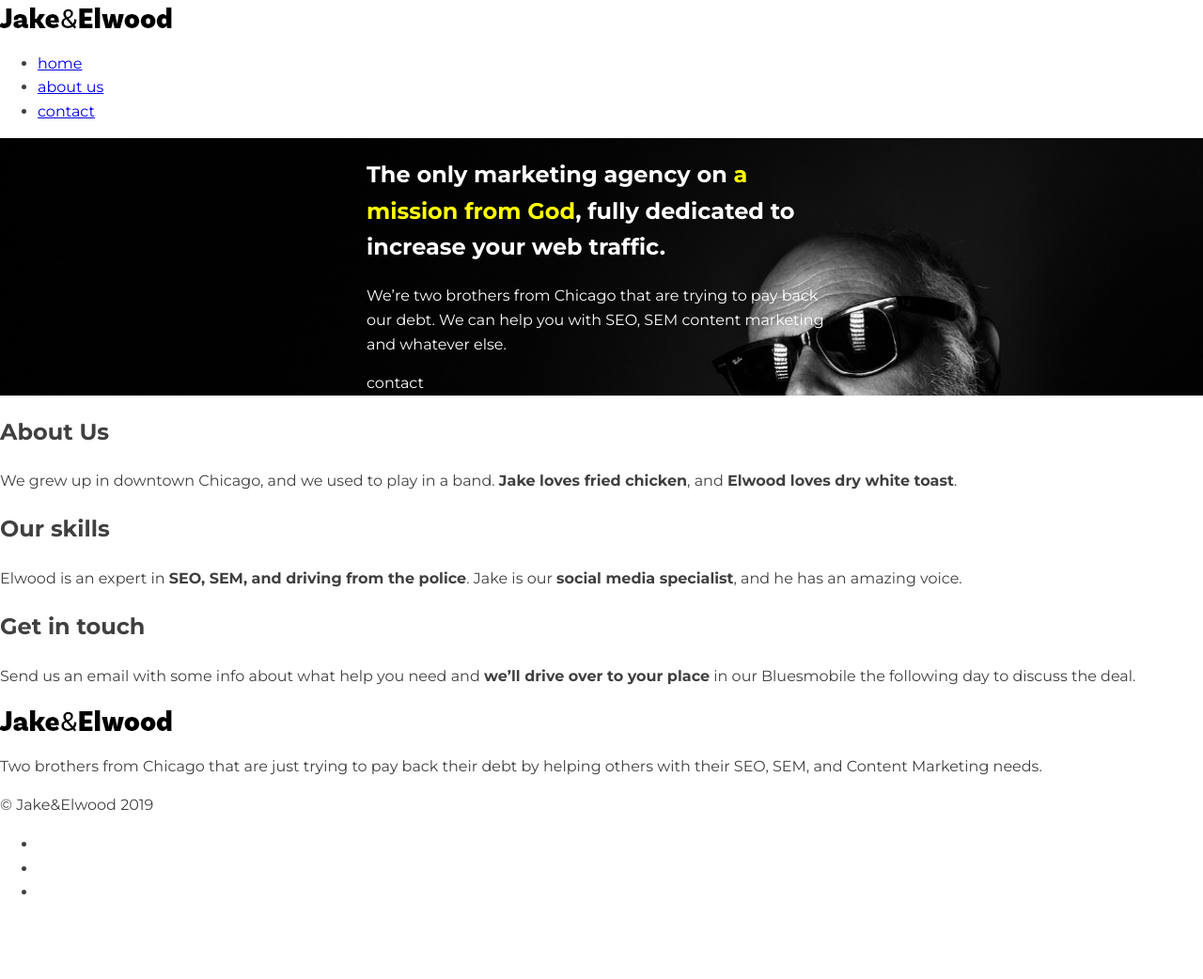
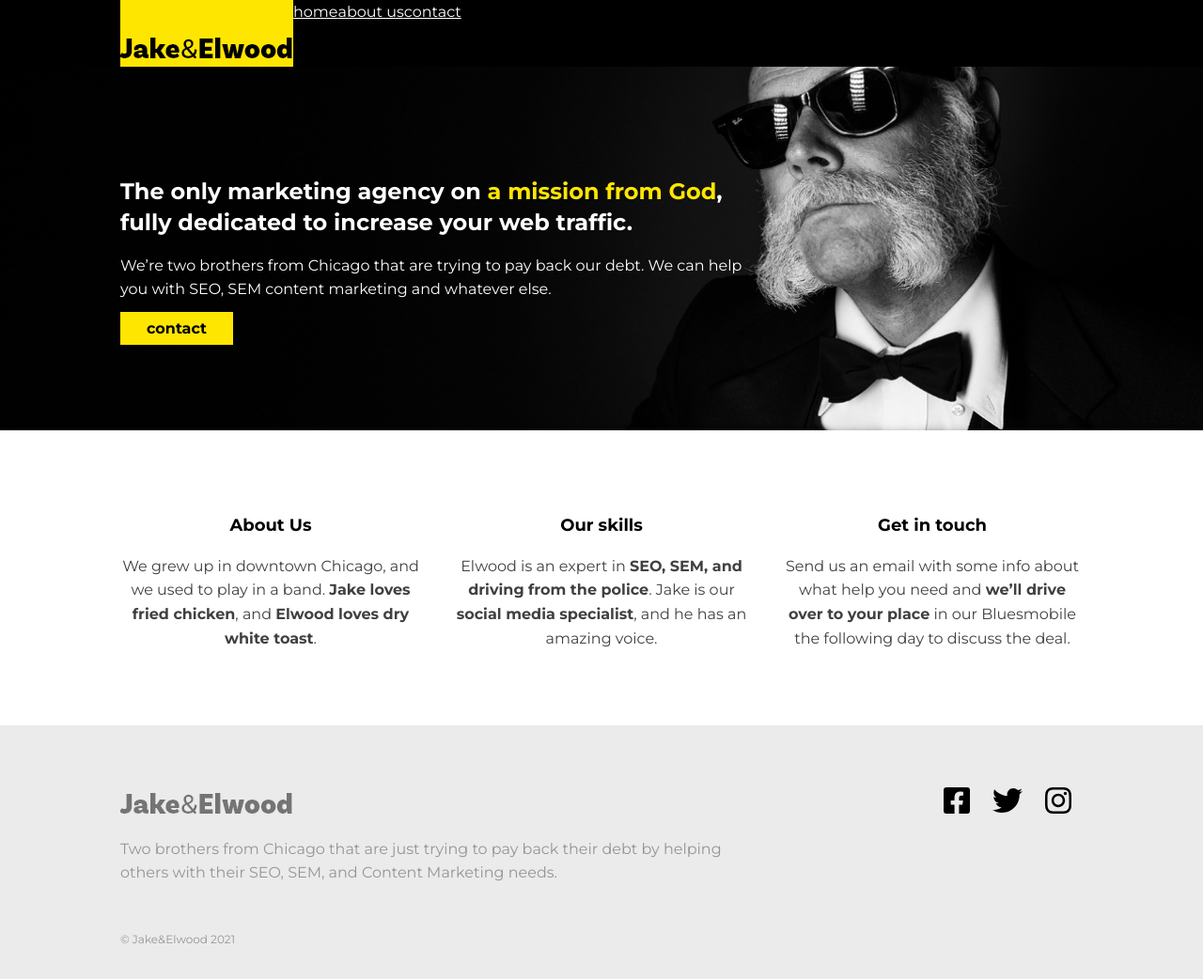
Before and after one commit to ManudeQuevedo/final-project-responsive-bootcamp-scrimba, a plain HTML site: page index.html in a window 1280 px wide. Shown: the whole page at 94% size. Before the commit the page ends 979 px from the top, so only its background shows below. Drawn offline with Linux system fonts and the light colour scheme.

Commit message:
Started to work on the desktop version of the webpage

```diff
--- a/index.html
+++ b/index.html
@@ -3,13 +3,20 @@
    <head>
       <meta charset="UTF-8" />
       <meta http-equiv="X-UA-Compatible" content="IE=edge" />
+
+      <!-- Favicon image -->
       <link rel="shortcut icon" href="img/favicon.ico" type="image/x-icon" />
       <meta name="viewport" content="width=device-width, initial-scale=1.0" />
+
+      <!-- Main CSS Styles -->
       <link rel="stylesheet" href="style.css" />
+
+      <!-- Fontawesome CDN -->
+      <script defer src="https://use.fontawesome.com/releases/v5.15.3/js/all.js" integrity="sha384-haqrlim99xjfMxRP6EWtafs0sB1WKcMdynwZleuUSwJR0mDeRYbhtY+KPMr+JL6f" crossorigin="anonymous"></script>
       <title>Jake & Elwood | Marketing Agency</title>
    </head>
    <body>
-      <header class="header">
+      <header class="header main-grid">
          <div class="header-content">
             <a class="logo-link" href="index.html">
                <img src="img/logo.png" alt="" class="logo" />
@@ -32,7 +39,7 @@
       </header>
 
       <main>
-            <section class="hero">
+            <section class="hero main-grid">
                 <div class="col-2">
                     <h1 class="hero-title">The only marketing agency on <span class="accent-color">a mission from God</span>, fully dedicated to increase your web traffic. </h1>
                     <p class="subtitle">We’re two brothers from Chicago that are trying to pay back our debt. We can help you with SEO, SEM content marketing and whatever else.</p>
@@ -40,7 +47,7 @@
                 </div>
             </section>
 
-            <section class="info">
+            <section class="info main-grid">
                 <div class="col-1">
                     <h2 class="section-title section-title-center">About Us</h2>
                     <p>We grew up in downtown Chicago, and we used to play in a band. <strong>Jake loves fried chicken</strong>, and <strong>Elwood loves dry white toast</strong>.</p>
@@ -58,19 +65,17 @@
         </main>
 
 
-        <footer>
-            <div class="col-2">
+        <footer class="footer main-grid">
+            <div class="footer-main">
                 <img src="img/logo.png" alt="" class="footer-logo">
                 <p class="footer-text">Two brothers from Chicago that are just trying to pay back their debt by helping others with their SEO, SEM, and Content Marketing needs.</p>
-                <p class="footer-fineprint">© Jake&Elwood 2019</p>
+                <p class="footer-fineprint">© Jake&Elwood 2021</p>
             </div>
-            <div class="col-1 social-links">
-                <ul class="social-list">
-                    <li class="social-item"><a href="#" class="social-link"></a></li>
-                    <li class="social-item"><a href="#" class="social-link"></a></li>
-                    <li class="social-item"><a href="#" class="social-link"></a></li>
-                </ul>
-            </div>
+            <ul class="social-list">
+                <li class="social-item"><a href="#" class="social-link"><i class="fab fa-facebook-square fa-2x"></i></a></li>
+                <li class="social-item"><a href="#" class="social-link"><i class="fab fa-twitter fa-2x"></i></a></li>
+                <li class="social-item"><a href="#" class="social-link"><i class="fab fa-instagram fa-2x"></i></a></li>
+            </ul>
         </footer>
    </body>
 </html>
--- a/style.css
+++ b/style.css
@@ -1,6 +1,11 @@
-/* Fonts */
+/*==================
+      Fonts
+==================*/
 @import url('https://fonts.googleapis.com/css2?family=Montserrat:wght@200;400;700;900&display=swap');
 
+/*==================
+   General Layout
+==================*/
 * {
    box-sizing: border-box;
 }
@@ -13,6 +18,15 @@ body {
    margin: 0;
 }
 
+.main-grid {
+   display: grid;
+   grid-template-columns: minmax(1em, 1fr) minmax(0px, 500px) minmax(1em, 1fr);
+   gap: 0 2em;
+}
+
+/*==================
+     Typography
+==================*/
 h1,
 h2,
 strong {
@@ -20,20 +34,186 @@ strong {
 }
 
 .accent-color {
-   color: yellow;
+   color: #ffe600;
+}
+
+.section-title {
+   color: #000;
+   font-size: 1.125rem;
+   margin-top: 1.25em;
 }
 
 /*==================
-    Hero Styles
+      Buttons
+==================*/
+.btn {
+   font-weight: 700;
+   margin-top: 0.5em;
+   padding: 0.5em 1.75em;
+   text-decoration: none;
+}
+
+.btn-primary {
+   background-color: #ffe600;
+   color: #000;
+   justify-self: start;
+}
+
+.btn-secondary {
+}
+
+/*==================
+    Nav Section
+==================*/
+.header {
+   background-color: #000;
+}
+
+.header-content {
+   display: flex;
+   grid-column: 2 / -2;
+}
+
+.logo-link {
+   background-color: #ffe600;
+   padding-top: 2em;
+}
+
+.nav-list {
+   display: flex;
+   list-style: none;
+   margin: 0;
+   padding: 0;
+}
+
+.nav-link {
+   color: #fff;
+}
+
+/*==================
+   Hero Section
 ==================*/
 .hero {
    background-image: url('./img/hero-bg.jpg');
+   background-position: bottom;
    background-repeat: no-repeat;
    background-size: cover;
    color: #fff;
-   display: grid;
-   grid-template-columns: minmax(1em, 1fr) minmax(0px, 500px) minmax(1em, 1fr);
+   padding: 4em 0;
 }
 .hero > * {
    grid-column: 2 / -2;
 }
+
+.hero-title {
+   font-size: 1.5rem;
+   line-height: 1.4;
+   margin-bottom: 0;
+}
+
+/*==================
+   Info Section
+==================*/
+.info {
+   padding: 4em 0;
+   text-align: center;
+}
+
+.col-1 {
+   grid-column: 2 / -2;
+}
+
+/*==================
+  Footer Section
+==================*/
+.footer {
+   background-color: #ebebeb;
+   grid-template-areas:
+      '. social .'
+      '. main .';
+   padding: 4em 0;
+   text-align: center;
+}
+
+.footer-main,
+.social-list {
+   grid-column: 2 / -2;
+}
+
+.footer-main {
+   grid-area: main;
+   margin-top: 2em;
+}
+
+.footer-logo,
+.footer-text,
+.footer-fineprint {
+   opacity: 0.5;
+}
+
+.footer-fineprint {
+   font-size: 0.75rem;
+   margin-top: 4em;
+}
+
+.social-list {
+   display: flex;
+   grid-area: social;
+   justify-content: center;
+   list-style-type: none;
+   padding: 0;
+   margin: 0;
+}
+
+.social-link {
+   color: #000;
+   margin: 0 0.75em;
+   transition: color 0.3s ease;
+   -webkit-transition: color 0.3s ease;
+}
+
+.social-link:hover,
+.social-link:focus {
+   color: #777;
+}
+
+/*==================
+   Media Queries
+==================*/
+@media screen and (min-width: 768px) {
+   .main-grid {
+      grid-template-columns: minmax(1em, 1fr) repeat(3, minmax(180px, 320px)) minmax(
+            1em,
+            1fr
+         );
+   }
+
+   .hero {
+      padding: 6em 0;
+   }
+
+   .hero > * {
+      grid-column: 2 / span 2;
+   }
+
+   .col-1 {
+      grid-column: span 1;
+   }
+
+   .col-1:first-child {
+      grid-column: 2 / span 1;
+   }
+
+   .footer {
+      grid-template-areas: ' .. main main social';
+   }
+
+   .footer-main {
+      margin-top: 0;
+      text-align: left;
+   }
+
+   .social-list {
+      justify-content: flex-end;
+   }
+}
```
